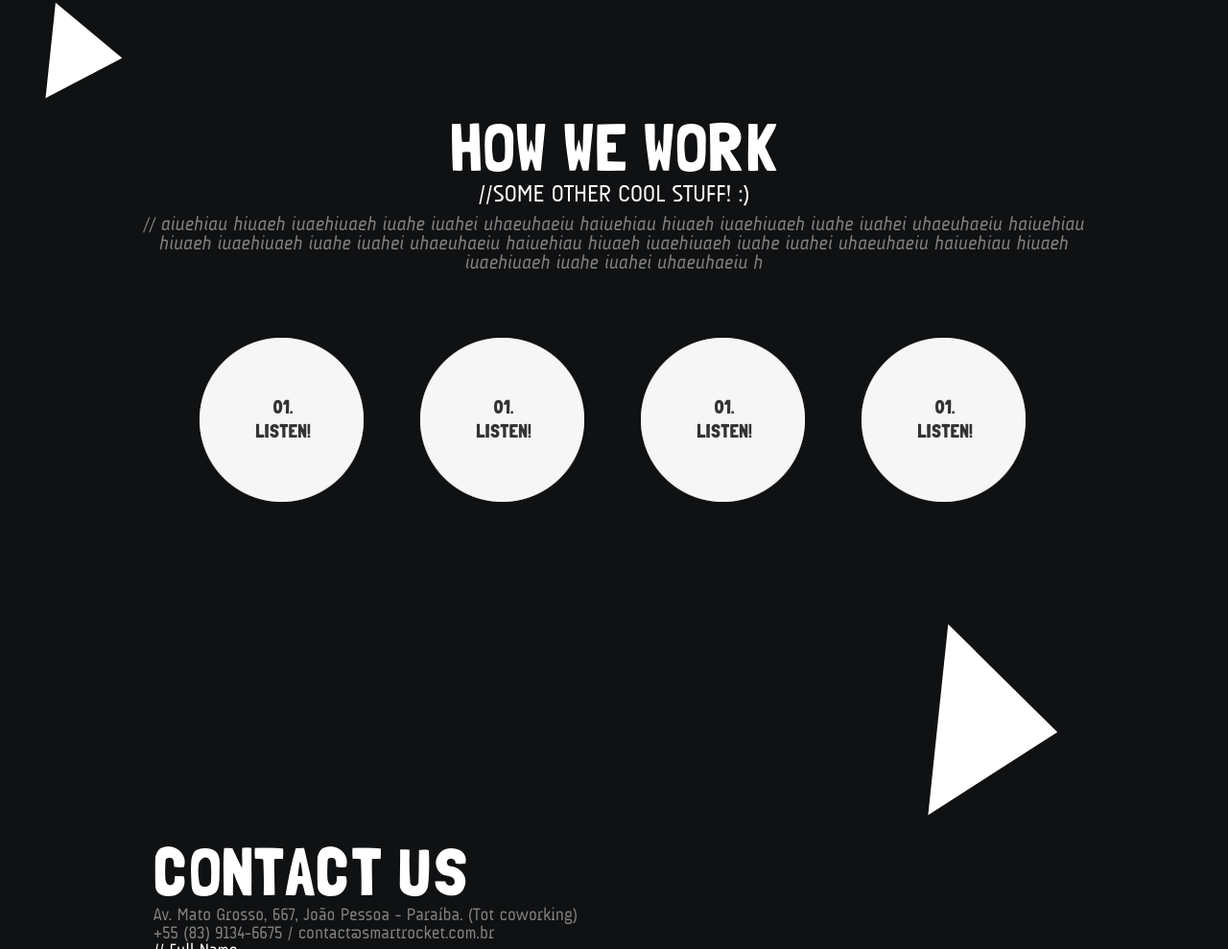
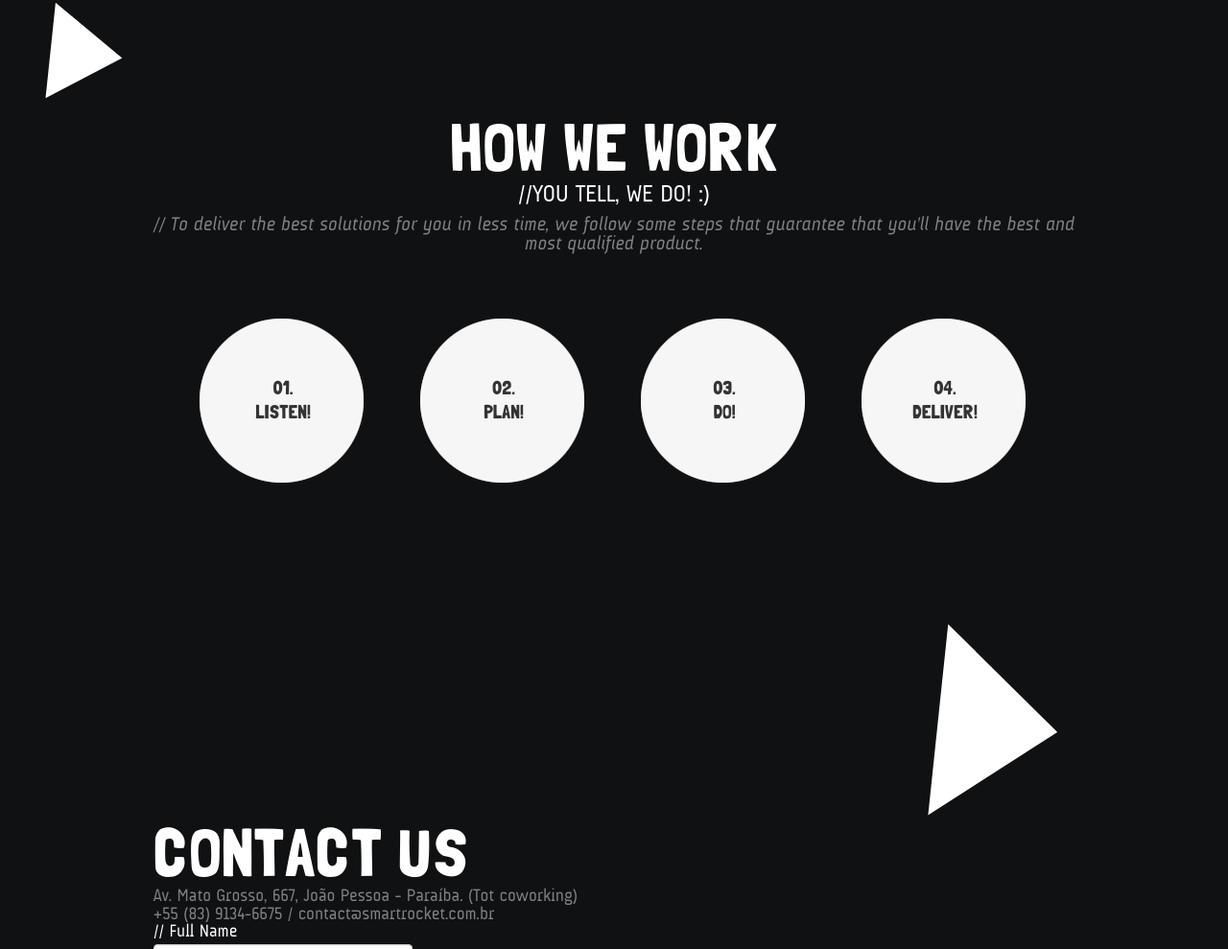
Before and after one commit to fabiosl/smartrocket-site, a plain HTML site: page index/index.html in a window 1280 px wide. Shown: the part 2199-3188 px from the top of the page at 96% size. Drawn offline with Linux system fonts and the light colour scheme.

Commit message:
Início dos textos do site

```diff
--- a/index/index.html
+++ b/index/index.html
@@ -115,8 +115,8 @@
       <div id="how-we-work" class="main-container-div">
         <div>
           <span class="smartrocket_font big" style="color:white;" > HOW WE WORK </span>
-          <span class="audimat_regular subtitle" style="margin-bottom: 10px; color:white;"> //SOME OTHER COOL STUFF! :)</span>
-          <span class="audimat_italic subtitle" style="font-size: 20px;margin-bottom: 40px; color:gray"> // aiuehiau hiuaeh iuaehiuaeh iuahe iuahei uhaeuhaeiu haiuehiau hiuaeh iuaehiuaeh iuahe iuahei uhaeuhaeiu haiuehiau hiuaeh iuaehiuaeh iuahe iuahei uhaeuhaeiu haiuehiau hiuaeh iuaehiuaeh iuahe iuahei uhaeuhaeiu haiuehiau hiuaeh iuaehiuaeh iuahe iuahei uhaeuhaeiu h</span>
+          <span class="audimat_regular subtitle" style="margin-bottom: 10px; color:white;"> //YOU TELL, WE DO! :)</span>
+          <span class="audimat_italic subtitle" style="font-size: 20px;margin-bottom: 40px; color:gray"> // To deliver the best solutions for you in less time, we follow some steps that guarantee that you'll have the best and most qualified product. </span>
         </div>
 
         <div class="circles">
@@ -126,6 +126,26 @@
               <div class="circle-inner-text">
                 <label>01. </label>
                 <label>LISTEN!</label>
+                <span class="audimat_italic"> First of all, you tell us what you're thinking and what do you want to have in your system. After we gather these informations, we go to the next step.</span>
+              </div>
+            </div>
+          </div>
+
+          <div class="circle-container">
+            <div class="circle" style="display: table-cell; vertical-align: middle; #position: absolute;">
+              <div class="circle-inner-text">
+                <label>02. </label>
+                <label>PLAN!</label>
+                <span class="audimat_italic"> We create the best schedule to fit you needs. In the schedule we define the number of releases that your product will require and we you are going to see your thought in the screen. </span>
+              </div>
+            </div>
+          </div>
+
+          <div class="circle-container">
+            <div class="circle" style="display: table-cell; vertical-align: middle; #position: absolute;">
+              <div class="circle-inner-text">
+                <label>03. </label>
+                <label>DO!</label>
                 <span class="audimat_italic"> Something! Something! Something! Something! Something! Something! Something! Something! Something! Something!</span>
               </div>
             </div>
@@ -134,28 +154,8 @@
           <div class="circle-container">
             <div class="circle" style="display: table-cell; vertical-align: middle; #position: absolute;">
               <div class="circle-inner-text">
-                <label>01. </label>
-                <label>LISTEN!</label>
-                <span class="audimat_italic"> Something! Something! Something! Something! Something! Something! Something! Something! Something! Something!</span>
-              </div>
-            </div>
-          </div>
-
-          <div class="circle-container">
-            <div class="circle" style="display: table-cell; vertical-align: middle; #position: absolute;">
-              <div class="circle-inner-text">
-                <label>01. </label>
-                <label>LISTEN!</label>
-                <span class="audimat_italic"> Something! Something! Something! Something! Something! Something! Something! Something! Something! Something!</span>
-              </div>
-            </div>
-          </div>
-
-          <div class="circle-container">
-            <div class="circle" style="display: table-cell; vertical-align: middle; #position: absolute;">
-              <div class="circle-inner-text">
-                <label>01. </label>
-                <label>LISTEN!</label>
+                <label>04. </label>
+                <label>DELIVER!</label>
                 <span class="audimat_italic"> Something! Something! Something! Something! Something! Something! Something! Something! Something! Something!</span>
               </div>
             </div>
```
